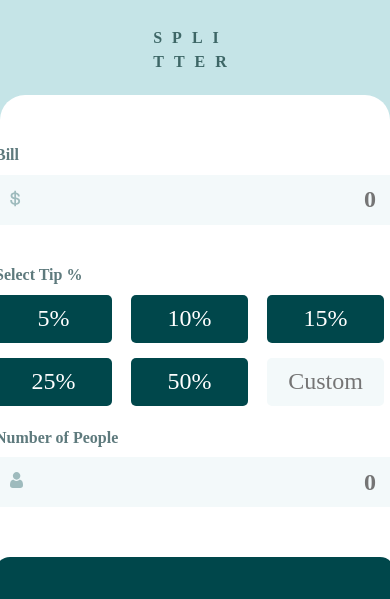
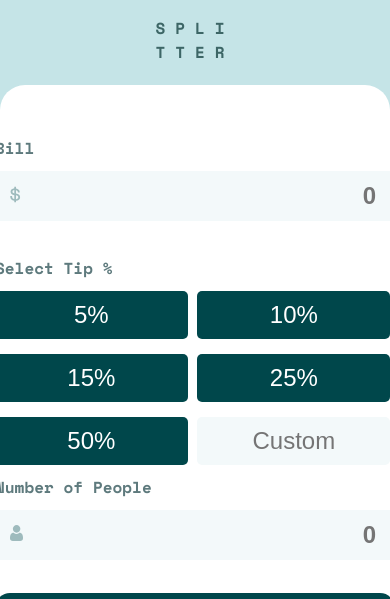
Before and after one commit to JakubStranianek/tip-calculator, a plain HTML site: page index.html in a window 390 px wide. Shown: the top 599 px of the page. Drawn offline with nearby package versions, Linux system fonts and the light colour scheme.

Commit message:
little details

```diff
--- a/index.html
+++ b/index.html
@@ -6,10 +6,11 @@
 
   <link rel="icon" type="image/png" sizes="32x32" href="./images/favicon-32x32.png">
   <link rel="stylesheet" href="style.css">
-  <link rel="preconnect" href="https://fonts.googleapis.com">
-  <link rel="preconnect" href="https://fonts.gstatic.com" crossorigin>
-  <link href="https://fonts.googleapis.com/css2?family=Rubik:wght@400;500&display=swap" rel="stylesheet">
   <script src="https://ajax.googleapis.com/ajax/libs/jquery/3.5.1/jquery.min.js"></script>
+
+  <style>
+    @import url('https://fonts.googleapis.com/css2?family=Space+Mono:ital,wght@0,400;0,700;1,400;1,700&display=swap');
+    </style>
 
   <title>Frontend Mentor | Tip calculator app</title>
 
--- a/style.css
+++ b/style.css
@@ -12,6 +12,8 @@ body {
     background-color: var(--main-bg-color);
     width: 100%;
     height: 100vh;
+    font-family: 'Space Mono', monospace;
+    font-weight: bold;
 }
 
 .wrapContainer {
@@ -57,8 +59,8 @@ body {
 }
 
 .contentSecond {
-    width: 400px;
-    height: 152px;
+    width: 410px;
+    height: max-content;
     margin-top: 42px;
 }
 
@@ -69,10 +71,6 @@ body {
     justify-content: space-between;
     margin-right: auto;
     margin-left: auto;
-}
-
-h1, input, button, h2, p, h3, h4, .reset {
-    font-family: 'SpaceMono', serif;
 }
 
 h1 {
@@ -141,6 +139,15 @@ button, .inButton {
     border-radius: 5px;
     margin-left: 15px;
     margin-top: 15px;
+}
+
+button:hover {
+    background-color: #9FE8DF;
+    cursor: pointer;
+}
+
+input {
+    cursor: pointer;
 }
 
 button:focus {
@@ -212,10 +219,19 @@ input:invalid {
     }
     .mainContainer {
         flex-direction: column;
-        padding-bottom: 60px;
+        padding-bottom: 80px;
     }
 
-    .firstPart, .secondPart {
+    .firstPart {
         margin-top: 40px;
     }
+
+    .secondPart {
+        margin-top: 80px;
+    }
+
+    button, .inButton {
+        width: 47%;
+        margin-left: 0;
+    }
 }
```
